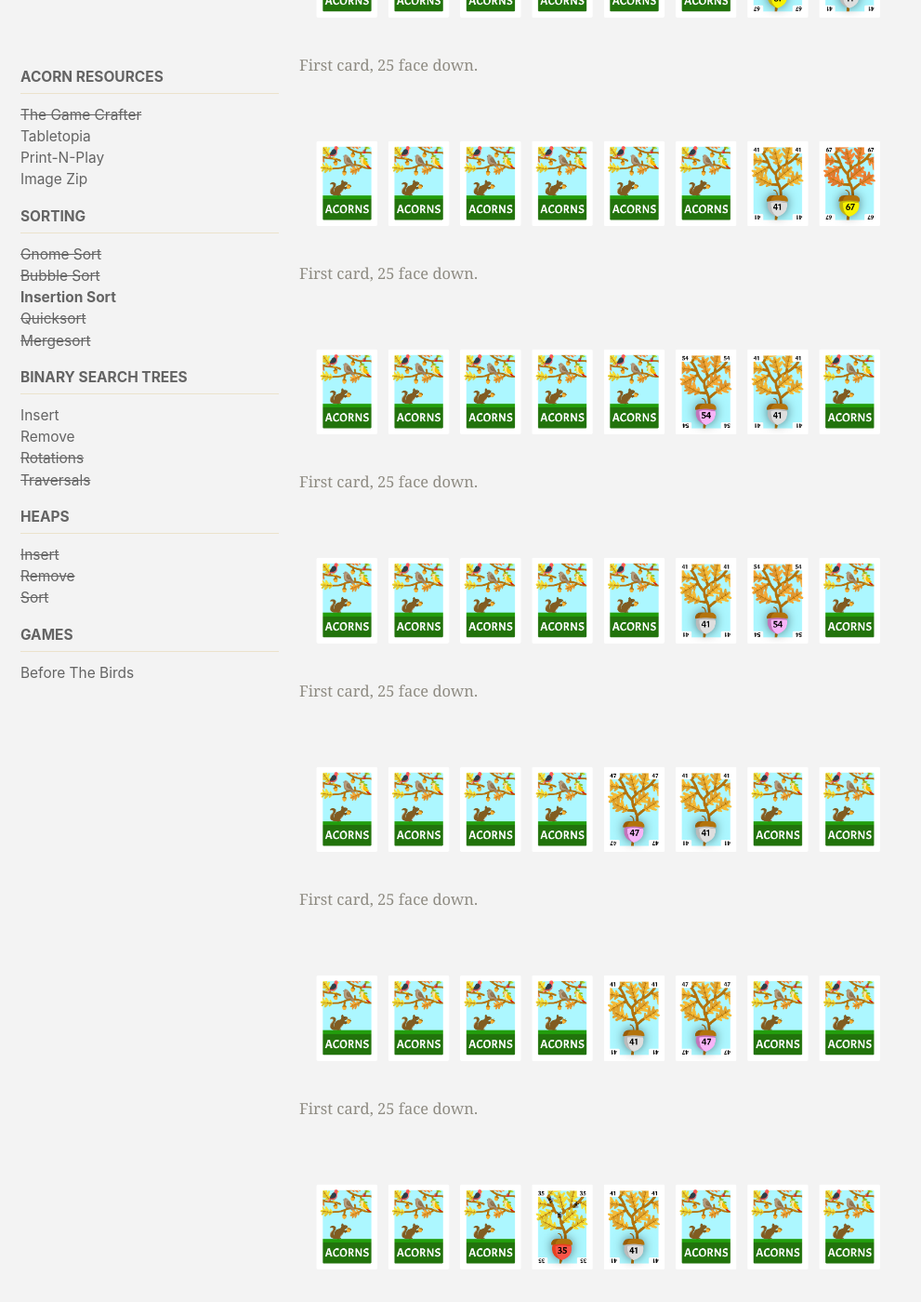
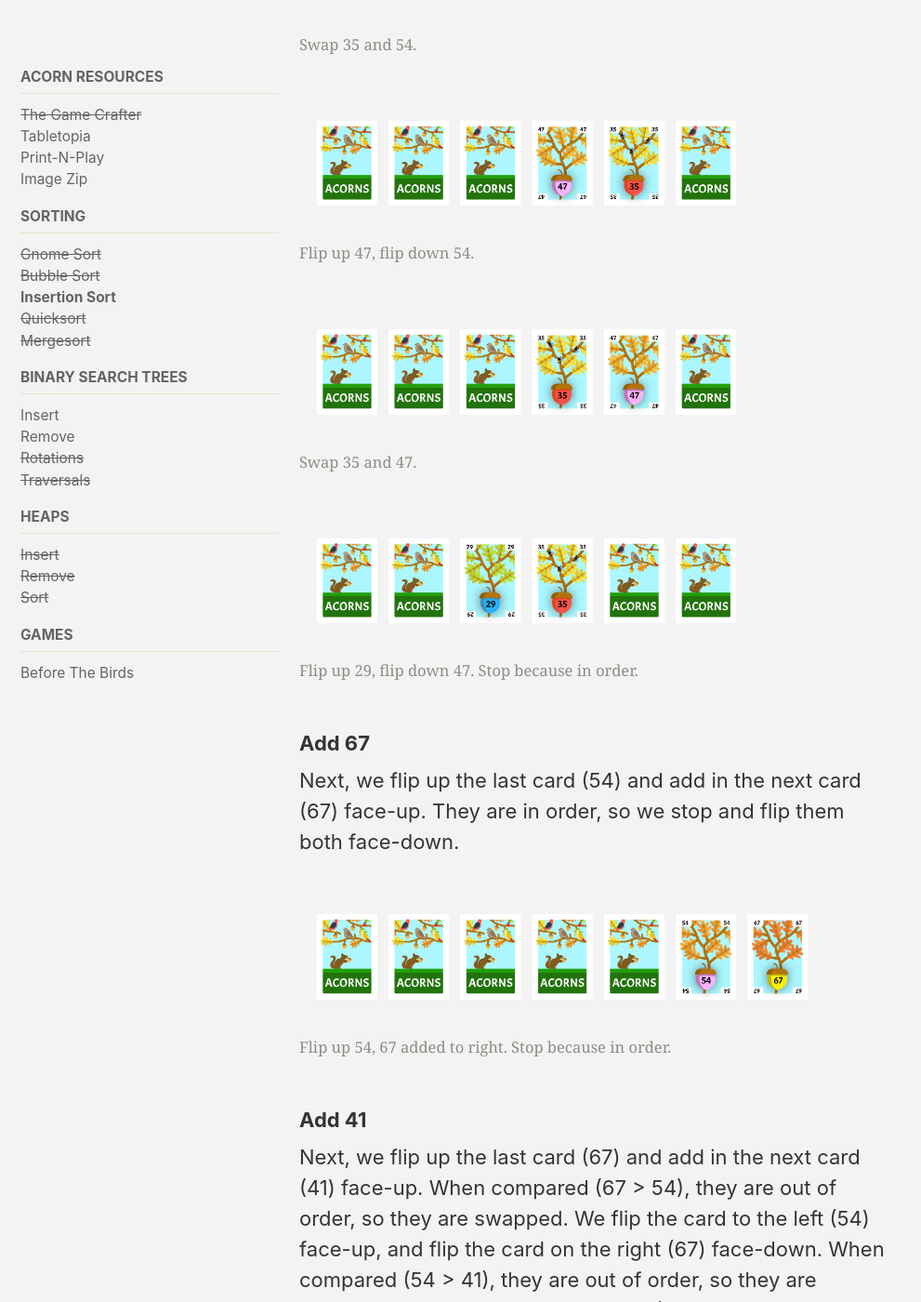
Before and after one commit to qsebring3930/cs2mulch, a Jekyll site: the page built from _pages/insertionsort.md, in a window 1280 px wide and 1400 px high, scrolled down 6644 px. Shown: the whole window at 93% size, without its empty margins (0-991 px from the left). Built offline with Jekyll 4.4.1, drawn with Linux system fonts in a browser that asks for light colours; cached includes are drawn as plain includes; nearby versions of some CDN libraries; some of the changed text lies outside the part shown.

Commit message:
Details added to Insertion Sort

```diff
--- a/_pages/insertionsort.md
+++ b/_pages/insertionsort.md
@@ -50,79 +50,120 @@
 When all the cards have been added to the *collection*, flip them all face-up. The cards
 should be in sorted order, with the smallest cards on the left and largest on the right.
 
+The cards in the *collection* are kept face-down as much as possible, and only two cards
+are face-up at a time. This emphasizes the way computers need to use indices to walk
+through an array and compare the data at neighboring memory locations.
+
 ## Example
 
-25
+Here is an example of this algorithm applied to the cards 25, 06, 47, 54, 29, 35, 67, and 41.
+
+### Add 25
+
+The first card (25) is placed face-down to start the collection.
 
 {% include figure image_path="/assets/images/isort1.png" alt="Sample cards from the Acorn deck." caption="First card, 25 face down." %}
 
-06
+### Add 06
 
-{% include figure image_path="/assets/images/isort2-0.png" alt="Sample cards from the Acorn deck." caption="First card, 25 face down." %}
+Next, we flip up the last card (25) and add in the next card (06) face-up.
+When compared (25 > 06), they are out of order, so they are swapped.
+The left-most card is face-up, so we stop and flip them both face-down.
 
-{% include figure image_path="/assets/images/isort3-0.png" alt="Sample cards from the Acorn deck." caption="First card, 25 face down." %}
+{% include figure image_path="/assets/images/isort2-0.png" alt="Sample cards from the Acorn deck." caption="Flip up 25, 06 added to right." %}
 
-47
+{% include figure image_path="/assets/images/isort3-0.png" alt="Sample cards from the Acorn deck." caption="Swap 06 and 25. Stop because at the left end." %}
 
-{% include figure image_path="/assets/images/isort4-0.png" alt="Sample cards from the Acorn deck." caption="First card, 25 face down." %}
+### Add 47
 
-54
+Next, we flip up the last card (25) and add in the next card (47) face-up. They
+are in order, so we stop and flip them both face-down.
 
-{% include figure image_path="/assets/images/isort5-0.png" alt="Sample cards from the Acorn deck." caption="First card, 25 face down." %}
+{% include figure image_path="/assets/images/isort4-0.png" alt="Sample cards from the Acorn deck." caption="Flip up 25, 47 added to right. Stop because in order." %}
 
-29
+### Add 54
 
-{% include figure image_path="/assets/images/isort6-0.png" alt="Sample cards from the Acorn deck." caption="First card, 25 face down." %}
+Next, we flip up the last card (47) and add in the next card (54) face-up. They
+are in order, so we stop and flip them both face-down.
 
-{% include figure image_path="/assets/images/isort7-0.png" alt="Sample cards from the Acorn deck." caption="First card, 25 face down." %}
+{% include figure image_path="/assets/images/isort5-0.png" alt="Sample cards from the Acorn deck." caption="Flip up 47, 54 added to right. Stop because in order." %}
 
-{% include figure image_path="/assets/images/isort8-0.png" alt="Sample cards from the Acorn deck." caption="First card, 25 face down." %}
+### Add 29
 
-{% include figure image_path="/assets/images/isort9-0.png" alt="Sample cards from the Acorn deck." caption="First card, 25 face down." %}
+Next, we flip up the last card (54) and add in the next card (29) face-up.
+When compared (54 > 29), they are out of order, so they are swapped.
+We flip the card to the left (47) face-up, and flip the card on the right (54) face-down.
+When compared (47 > 29), they are out of order, so they are swapped.
+We flip the card to the left (25) face-up, and flip the card on the right (47) face-down.
+They are in order, so we stop and flip them both face-down.
 
-{% include figure image_path="/assets/images/isort10-0.png" alt="Sample cards from the Acorn deck." caption="First card, 25 face down." %}
+{% include figure image_path="/assets/images/isort6-0.png" alt="Sample cards from the Acorn deck." caption="Flip up 54, 29 added to right." %}
 
-35
+{% include figure image_path="/assets/images/isort7-0.png" alt="Sample cards from the Acorn deck." caption="Swap 29 and 54." %}
 
-{% include figure image_path="/assets/images/isort11-0.png" alt="Sample cards from the Acorn deck." caption="First card, 25 face down." %}
+{% include figure image_path="/assets/images/isort8-0.png" alt="Sample cards from the Acorn deck." caption="Flip up 47, flip down 54." %}
 
-{% include figure image_path="/assets/images/isort12-0.png" alt="Sample cards from the Acorn deck." caption="First card, 25 face down." %}
+{% include figure image_path="/assets/images/isort9-0.png" alt="Sample cards from the Acorn deck." caption="Swap 29 and 47." %}
 
-{% include figure image_path="/assets/images/isort13-0.png" alt="Sample cards from the Acorn deck." caption="First card, 25 face down." %}
+{% include figure image_path="/assets/images/isort10-0.png" alt="Sample cards from the Acorn deck." caption="Flip up 25, flip down 47. Stop because in order." %}
 
-{% include figure image_path="/assets/images/isort14-0.png" alt="Sample cards from the Acorn deck." caption="First card, 25 face down." %}
+### Add 35
 
-{% include figure image_path="/assets/images/isort15-0.png" alt="Sample cards from the Acorn deck." caption="First card, 25 face down." %}
+Next, we flip up the last card (54) and add in the next card (35) face-up.
+When compared (54 > 35), they are out of order, so they are swapped.
+We flip the card to the left (47) face-up, and flip the card on the right (54) face-down.
+When compared (47 > 35), they are out of order, so they are swapped.
+We flip the card to the left (29) face-up, and flip the card on the right (47) face-down.
+They are in order, so we stop and flip them both face-down.
 
+{% include figure image_path="/assets/images/isort11-0.png" alt="Sample cards from the Acorn deck." caption="Flip up 54, 35 added to right." %}
 
-67
+{% include figure image_path="/assets/images/isort12-0.png" alt="Sample cards from the Acorn deck." caption="Swap 35 and 54." %}
 
-{% include figure image_path="/assets/images/isort16-0.png" alt="Sample cards from the Acorn deck." caption="First card, 25 face down." %}
+{% include figure image_path="/assets/images/isort13-0.png" alt="Sample cards from the Acorn deck." caption="Flip up 47, flip down 54." %}
 
+{% include figure image_path="/assets/images/isort14-0.png" alt="Sample cards from the Acorn deck." caption="Swap 35 and 47." %}
 
-41
+{% include figure image_path="/assets/images/isort15-0.png" alt="Sample cards from the Acorn deck." caption="Flip up 29, flip down 47. Stop because in order." %}
 
-{% include figure image_path="/assets/images/isort17-0.png" alt="Sample cards from the Acorn deck." caption="First card, 25 face down." %}
+### Add 67
 
-{% include figure image_path="/assets/images/isort18-0.png" alt="Sample cards from the Acorn deck." caption="First card, 25 face down." %}
+Next, we flip up the last card (54) and add in the next card (67) face-up. They
+are in order, so we stop and flip them both face-down.
 
-{% include figure image_path="/assets/images/isort19-0.png" alt="Sample cards from the Acorn deck." caption="First card, 25 face down." %}
+{% include figure image_path="/assets/images/isort16-0.png" alt="Sample cards from the Acorn deck." caption="Flip up 54, 67 added to right. Stop because in order." %}
 
-{% include figure image_path="/assets/images/isort20-0.png" alt="Sample cards from the Acorn deck." caption="First card, 25 face down." %}
+### Add 41
 
-{% include figure image_path="/assets/images/isort21-0.png" alt="Sample cards from the Acorn deck." caption="First card, 25 face down." %}
+Next, we flip up the last card (67) and add in the next card (41) face-up.
+When compared (67 > 54), they are out of order, so they are swapped.
+We flip the card to the left (54) face-up, and flip the card on the right (67) face-down.
+When compared (54 > 41), they are out of order, so they are swapped.
+We flip the card to the left (47) face-up, and flip the card on the right (54) face-down.
+When compared (47 > 41), they are out of order, so they are swapped.
+We flip the card to the left (35) face-up, and flip the card on the right (47) face-down.
+They are in order, so we stop and flip them both face-down.
 
-{% include figure image_path="/assets/images/isort22-0.png" alt="Sample cards from the Acorn deck." caption="First card, 25 face down." %}
+{% include figure image_path="/assets/images/isort17-0.png" alt="Sample cards from the Acorn deck." caption="Flip up 67, 41 added to right." %}
 
-{% include figure image_path="/assets/images/isort23-0.png" alt="Sample cards from the Acorn deck." caption="First card, 25 face down." %}
+{% include figure image_path="/assets/images/isort18-0.png" alt="Sample cards from the Acorn deck." caption="Swap 41 and 67." %}
 
-{% include figure image_path="/assets/images/isortfinal-0.png" alt="Sample cards from the Acorn deck." caption="First card, 25 face down." %}
+{% include figure image_path="/assets/images/isort19-0.png" alt="Sample cards from the Acorn deck." caption="Flip up 54, flip down 67." %}
 
+{% include figure image_path="/assets/images/isort20-0.png" alt="Sample cards from the Acorn deck." caption="Swap 41 and 54." %}
+
+{% include figure image_path="/assets/images/isort21-0.png" alt="Sample cards from the Acorn deck." caption="Flip up 47, flip down 54." %}
+
+{% include figure image_path="/assets/images/isort22-0.png" alt="Sample cards from the Acorn deck." caption="Swap 41 and 47." %}
+
+{% include figure image_path="/assets/images/isort23-0.png" alt="Sample cards from the Acorn deck." caption="Flip up 35, flip down 47. Stop because in order." %}
+
+### Finished
+
+We have placed each card, so now we can flip up all the cards and confirm they are in sorted order.
+
+{% include figure image_path="/assets/images/isortfinal-0.png" alt="Sample cards from the Acorn deck." caption="Flip all cards up, they are now in order." %}
 
 ## Exercises
 
 ## Evaluation
-
-The cards in the *collection* are kept face-down as much as possible, and only two cards
-are face-up at a time. This emphasizes the way computers need to use indices to walk
-through an array and compare the data at neighboring memory locations.
```
